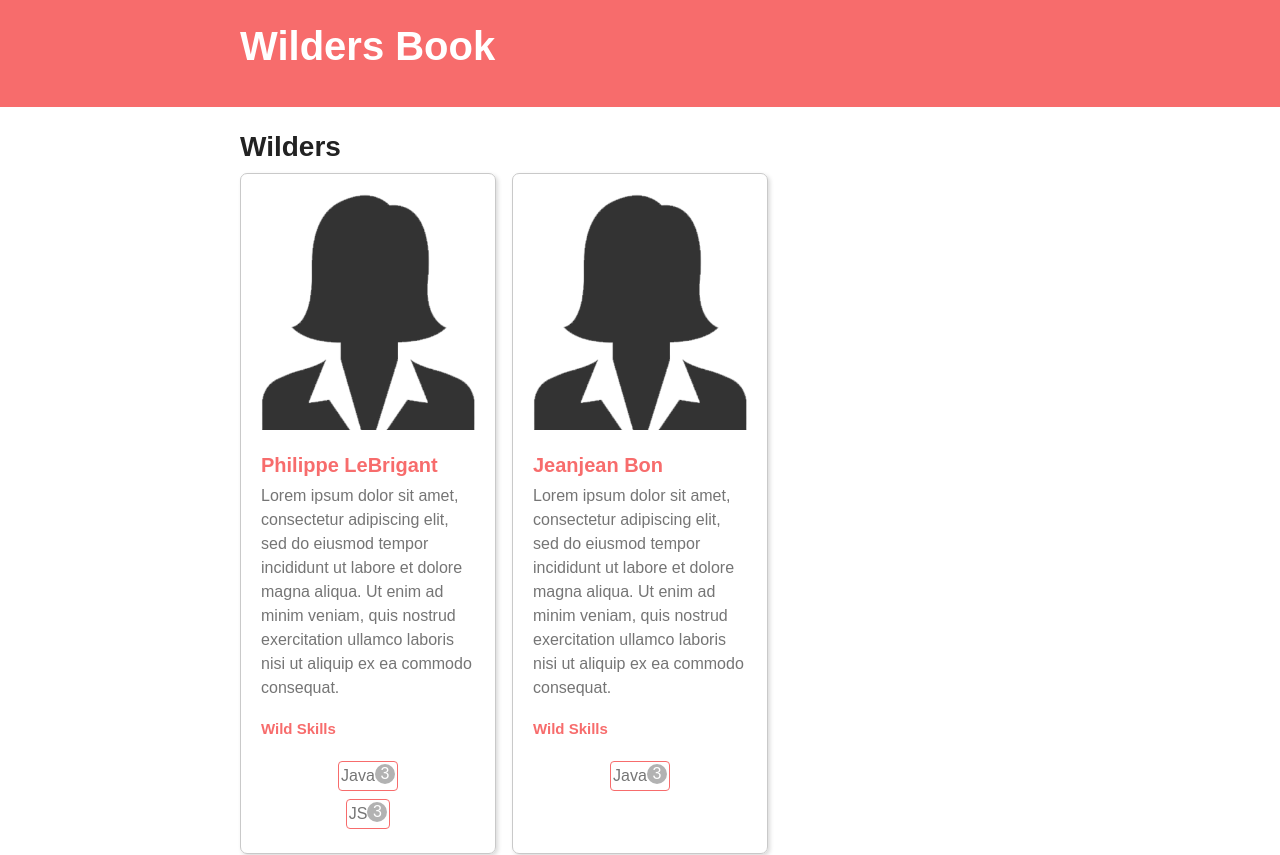
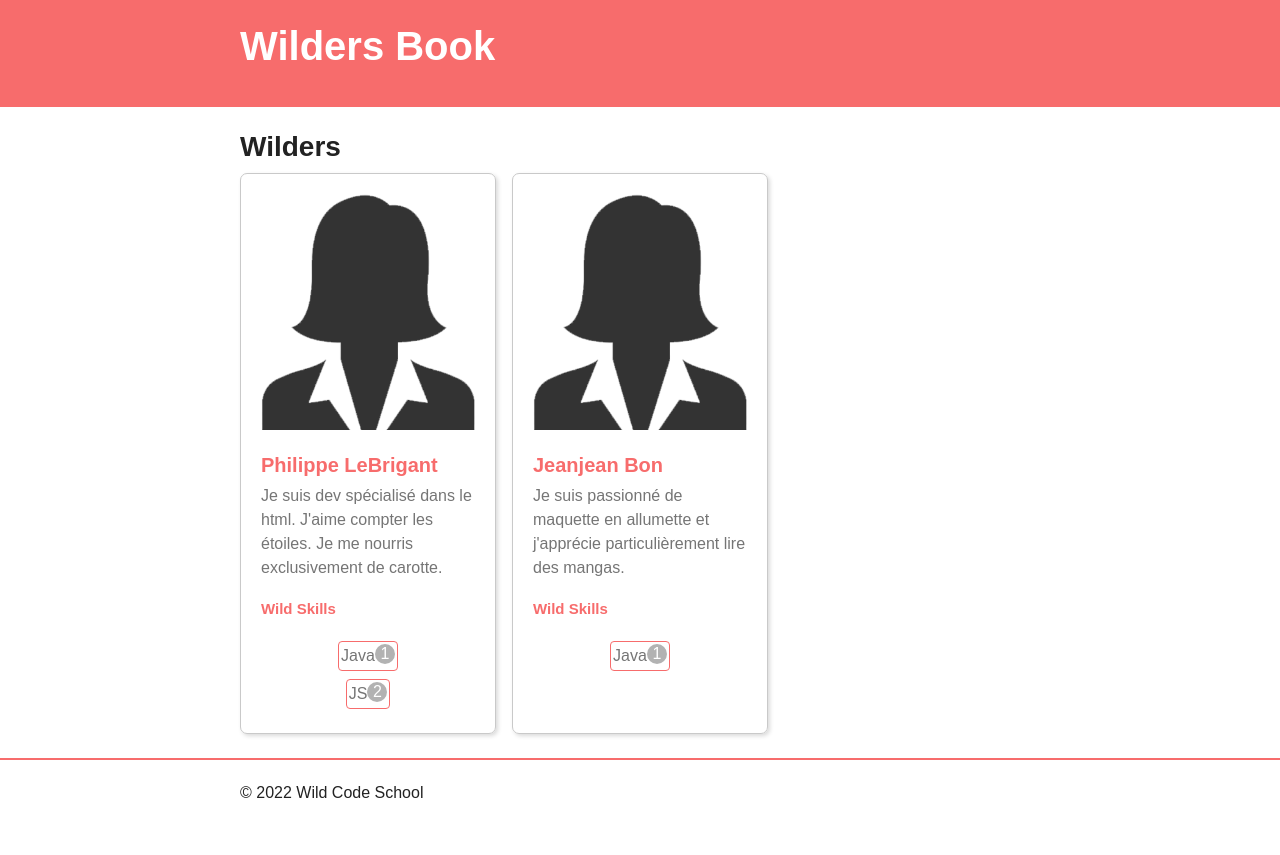
Before and after one commit to ClementPremartin/Project-Launch, a React (Create React App) app in the folder frontend-webapp/: page / in a window 1280 px wide. Shown: the top 855 px of the page. Built offline with nearby package versions, Linux system fonts and the light colour scheme.

Commit message:
adding rate and description in data front to prepare fetching

```diff
--- a/frontend-webapp/src/App.js
+++ b/frontend-webapp/src/App.js
@@ -7,6 +7,7 @@ import wilders from "./data/wilders";
 function App() {
 
   const [wildersStudent] = useState(wilders);
+  console.log(wildersStudent);
 
   return (
     <div>
@@ -24,6 +25,7 @@ function App() {
             firstname={wilder.firstname}
             lastname={wilder.lastname}
             skills={wilder.skills}
+            description={wilder.description}
             />
         ))}
         </section>
--- a/frontend-webapp/src/components/Skill.jsx
+++ b/frontend-webapp/src/components/Skill.jsx
@@ -1,13 +1,13 @@
 import React from 'react';
 import "../App.css";
 
-const Skill = ( {skill} ) => {
+const Skill = ( {skill, rate} ) => {
     return (
         <div>
             <ul className="skills">
               <li>
                 {skill.skill_name}
-                <span className="votes">3</span>
+                <span className="votes">{skill.rate}</span>
               </li>
             </ul>
         </div>
--- a/frontend-webapp/src/components/Wilder.jsx
+++ b/frontend-webapp/src/components/Wilder.jsx
@@ -4,16 +4,13 @@ import Avatar from '../assets/avatar.png';
 import "../App.css";
 import "./wilder.css";
 
-const Wilder = ( {firstname, lastname, skills} ) => {
+const Wilder = ( {firstname, lastname, skills, description} ) => {
     return (
         <article className="card">
             <img src={Avatar} alt={`${firstname} profile`} />
             <h3>{`${firstname} ${lastname}`}</h3>
             <p>
-                Lorem ipsum dolor sit amet, consectetur adipiscing elit, sed do
-                eiusmod tempor incididunt ut labore et dolore magna aliqua. Ut
-                enim ad minim veniam, quis nostrud exercitation ullamco laboris
-                nisi ut aliquip ex ea commodo consequat.
+                {description}
             </p>
             <h4>Wild Skills</h4>
             {skills.map((skill) => <Skill key={skill.id} skill={skill}/>)}
--- a/frontend-webapp/src/data/wilders.js
+++ b/frontend-webapp/src/data/wilders.js
@@ -2,6 +2,7 @@ const wilders = [{
     id: "6041673a-dbd8-409a-8269-f076ed2db967",
     firstname: "Philippe",
     lastname: "LeBrigant",
+    description: "Je suis dev spécialisé dans le html. J'aime compter les étoiles. Je me nourris exclusivement de carotte.",
     school: {
         id: "17c702f5-6732-4dec-bd6f-5f3834829007",
         city_name: "Lyon"
@@ -9,11 +10,13 @@ const wilders = [{
     skills: [
         {
             id: "9af758f9-2f01-4f3e-bbba-9bf0dec5ef60",
-            skill_name: "Java"
+            skill_name: "Java",
+            rate: 1
         },
         {
             id: "d75326a7-9fd8-4f42-881d-3eb75fef33cd",
-            skill_name: "JS"
+            skill_name: "JS",
+            rate: 2
         }
     ]
 },
@@ -21,6 +24,7 @@ const wilders = [{
     id: "b927a11c-b5f4-45e3-9dbb-7b283bda1154",
     firstname: "Jeanjean",
     lastname: "Bon",
+    description: "Je suis passionné de maquette en allumette et j'apprécie particulièrement lire des mangas.",
     school: {
         id: "d54ffaec-5d78-4539-b2b0-e7f05e7e7029",
         city_name: "Brest"
@@ -28,7 +32,8 @@ const wilders = [{
     skills: [
         {
             id: "9af758f9-2f01-4f3e-bbba-9bf0dec5ef60",
-            skill_name: "Java"
+            skill_name: "Java",
+            rate: 1
         }
     ]
 }];
```
